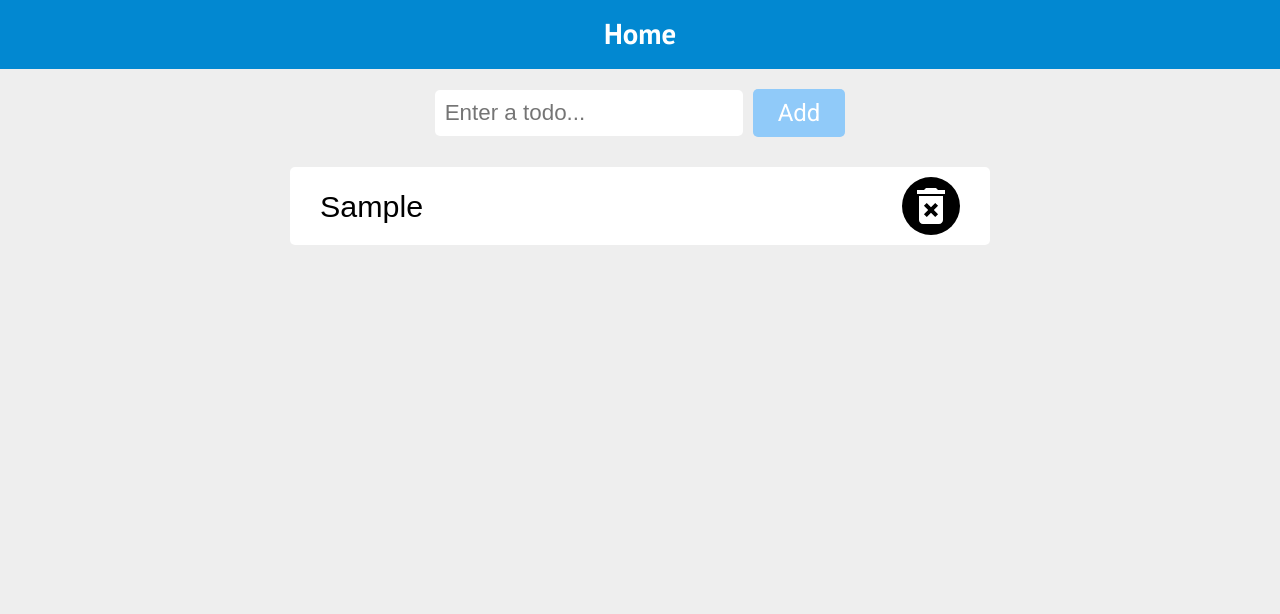
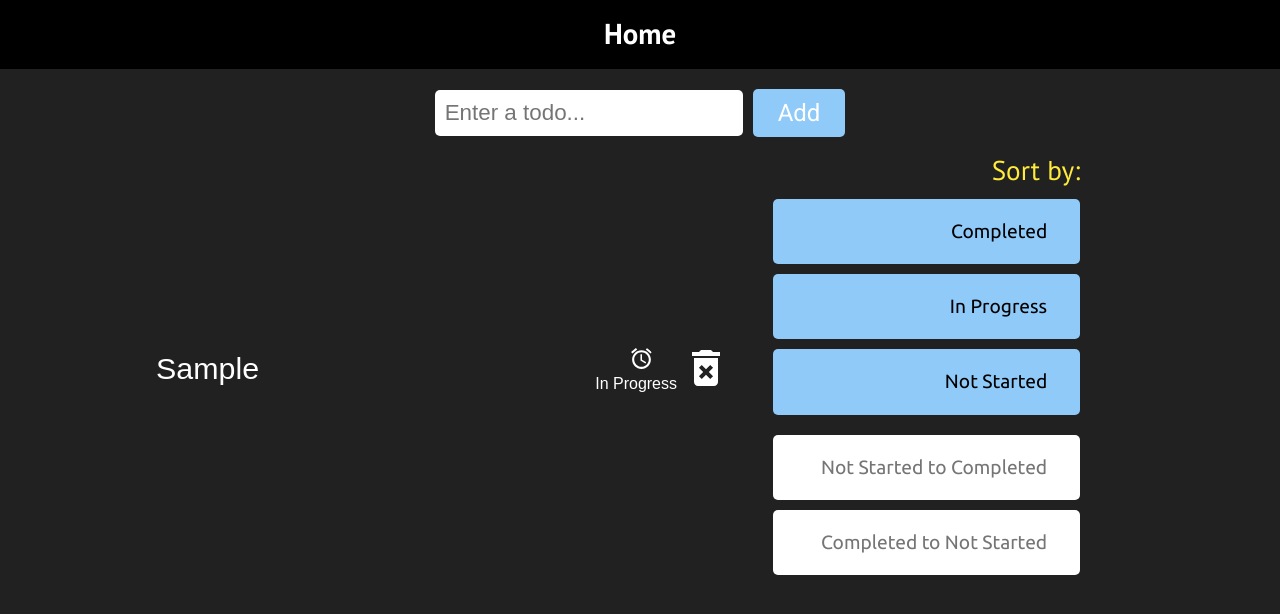
Before and after one commit to nickkhall/simple-redux-todo, a React app: page / in a window 1280 px wide. Both pictures are taken after typing "Sample" into the empty fields and a click on the button "Add". Built offline with nearby package versions, Linux system fonts and the light colour scheme.

Commit message:
WIP Commit. Added sort by complete. WIP add sort by in progress

```diff
--- a/src/js/actions/action_index.js
+++ b/src/js/actions/action_index.js
@@ -2,7 +2,11 @@ import React from 'react';
 
 export const ADD_TODO = 'ADD_TODO';
 export const TOGGLE_TODO = 'TOGGLE_TODO';
+export const TOGGLE_IN_PROGRESS = 'TOGGLE_IN_PROGRESS';
 export const DELETE_TODO = 'DELETE_TODO';
+export const SORT_COMPLETED_TODOS = 'SORT_COMPLETED_TODOS';
+export const SORT_IN_PROGRESS_TODOS = 'SORT_IN_PROGRESS_TODOS';
+export const SORT_NOT_STARTED_TODOS = 'SORT_NOT_STARTED_TODOS';
 
 const _id = () => Math.random().toString(34).slice(2);
 
@@ -12,7 +16,8 @@ export function addTodo(item) {
     payload: {
       id: _id(),
       completed: false,
-      text: item
+      text: item,
+      order: 3
     }
   }
 }
@@ -27,6 +32,15 @@ export function deleteTodo(id) {
 export function toggleTodo(id) {
   return {
     type: TOGGLE_TODO,
+    payload: {
+      id,
+    }
+  }
+}
+
+export function toggleInProgressTodo(id) {
+  return {
+    type: TOGGLE_IN_PROGRESS,
     payload: id
   }
 }
--- a/src/js/components/todoTable.js
+++ b/src/js/components/todoTable.js
@@ -13,22 +13,51 @@ class todoTable extends Component {
       )
     } else {
         return items.map( prop =>
-          <li onClick={() => this.props.toggleTodo(prop.id)} className={"todo-li" + (
-            prop.completed ? ' completedLi' : ''
-          )} key={prop.id}>
+          <li
+            onClick={() => this.props.toggleTodo(prop.id)}
+            className={"todo-li" + (prop.completed ? ' completedLi' : '')}
+            key={prop.id}
+          >
             { prop.text }
+            <div className="status-container" onClick={ () => this.props.toggleInProgressTodo(prop.id) }>
+              <img src="../../src/styles/imgs/in-progress-white.svg"></img>
+              <span>In Progress</span>
+            </div>
             <img src="../../src/styles/imgs/white-trash-can.svg" className="trash-can" onClick={() => this.props.deleteTodo(prop.id)} />
           </li>
         );
       }
   }
 
+  sortBy() {
+    var buttonClicked = !buttonClicked;
+
+    return buttonClicked;
+  }
+
   render() {
+    let buttonClicked = false;
+    let { items } = this.props.state.todos;
+
     return (
       <section className="todo-container">
         <ul>
           { this.showTodos() }
         </ul>
+        <aside className={"categories-section" + (
+          this.props.state.todos.items.length > 0 ? ' display' : ''
+        )}>
+          <div className="categories-container">
+            <ul className="categories">
+              Sort by:
+              <li className={ "category" + (buttonClicked ? ' active' : '') } onClick={() => this.props.sortCompletedTodos(this.props.items)}>Completed</li>
+              <li className={ "category" + (buttonClicked ? ' active' : '') }>In Progress</li>
+              <li className={ "category" + (buttonClicked ? ' active' : '') }>Not Started</li>
+              <li className={ "category not-started" + (buttonClicked ? ' active' : '') }>Not Started to Completed</li>
+              <li className={ "category not-started" + (buttonClicked ? ' active' : '') }>Completed to Not Started</li>
+            </ul>
+          </div>
+        </aside>
       </section>
     )
   }
--- a/src/js/reducers/reducer_todo.js
+++ b/src/js/reducers/reducer_todo.js
@@ -1,5 +1,13 @@
 import React from 'react';
-import { ADD_TODO, TOGGLE_TODO, DELETE_TODO } from '../actions/action_index';
+import {
+  ADD_TODO,
+  TOGGLE_TODO,
+  TOGGLE_IN_PROGRESS,
+  DELETE_TODO,
+  SORT_COMPLETED_TODOS,
+  SORT_IN_PROGRESS_TODOS,
+  SORT_NOT_STARTED_TODOS
+} from '../actions/action_index';
 
 
 const todoReducers = (state = { items: [] }, action) => {
@@ -16,8 +24,23 @@ const todoReducers = (state = { items: [] }, action) => {
 
     case TOGGLE_TODO:
       state.items.forEach((item, index) => {
-        if(item.id === action.payload) item.completed = !item.completed;
+        if(item.id === action.payload.id) {
+          item.completed = !item.completed;
+          if(item.order === 1) item.order += 2;
+          else item.order -= 2;
+        }
       });
+      break;
+
+    case SORT_COMPLETED_TODOS:
+      const sortOrders = (a,b) => a.order - b.order;
+
+      state.items.sort(sortOrders);
+      break;
+
+    case TOGGLE_IN_PROGRESS:
+      console.log('this is a toggle item: ', action.payload);
+
       break;
   }
   return Object.assign({}, state);
--- a/src/styles/main.scss
+++ b/src/styles/main.scss
@@ -97,23 +97,39 @@ input, select {
 
 
 // Color Variables
+$almostBlack: #212121;
 $black:#000;
-$blue: #0288D1;
+$blue: #283593;
+$blueGrey: #546E7A;
 $completed: #424242;
+$darkGrey: #757575;
 $grey: #E0E0E0;
 $lightBlue: #90CAF9;
-$lightGrey:#EEEEEE;
+$lightGrey:#BDBDBD;
 $red: #B71C1C;
 $white:#fff;
+$yellow: #FFEB3B;
 
 
 // Main Syles //
 body {
-  background: $lightGrey;
+  background: $almostBlack;
   overflow-x: hidden;
  }
 
+ .display { display:flex!important; }
+ .active {
+   background: transparent;
+   border:3px solid $darkGrey;
+   color:$yellow;
+ }
+ .not-started {
+   background:$white!important;
+   color:$darkGrey!important;
+ }
+
  .no-todos {
+   color:$white;
    display:block;
    font-size:2rem;
    font-family:"PT Sans", Arial, sans-serif;
@@ -122,7 +138,7 @@ body {
 
 header {
   align-items: center;
-  background:$blue;
+  background:$black;
   display:flex;
   justify-content: space-around;
   padding:20px;
@@ -169,22 +185,46 @@ header {
 
 .todo-container {
   ul {
-    width:100%;
+    max-width:80%;
+    min-width:50%;
+    width:auto;
       .todo-li {
-        background:$white;
-        border:none;
+        background:transparent;
+        border:3px solid transparent;
         border-radius:5px;
+        color:$white;
         font-size:1.9rem;
         font-family:"Raleway", Arial, sans-serif;
-        justify-content: space-between;
+        justify-content:space-between;
         list-style: none;
         margin:10px auto;
         padding:10px 30px;
-        width:50%;
+          &:hover {
+            border:3px solid $white;
+            transition-property: border, left, top, height;
+            transition-duration: 1s, 3s;
+          }
+          .status-container {
+            display:flex;
+            flex:30%;
+            flex-direction:column;
+            justify-content: flex-end;
+            text-align: center;
+              & > img {
+                height:25px;
+                margin-left:auto;
+                margin-right:23px;
+                padding-top:2px;
+              }
+              span {
+                display:flex;
+                font-size:1rem;
+                justify-content: flex-end;
+              }
+          }
           img {
-            background:$black;
             border-radius:50%;
-            padding:5px;
+            padding:5px 0px 5px 5px;
           }
       }
       .completedLi {
@@ -193,4 +233,44 @@ header {
         text-decoration:line-through;
       }
   }
+  .categories-section {
+    margin-bottom:auto;
+    display:none;
+    margin-left:10px;
+    max-width:75%;
+    min-width:30%;
+    width:auto;
+      .categories-container {
+        width:100%;
+          .categories {
+            color:$yellow;
+            display:flex;
+            flex-direction:column;
+            font-family:"PT Sans", Arial, sans-serif;
+            font-size:1.7rem;
+            text-align:right;
+              .category {
+                background:$lightBlue;
+                color:$black;
+                border:3px solid transparent;
+                border-radius:5px;
+                font-family:"Ubuntu", Arial, sans-serif;
+                font-size:1.2rem;
+                list-style:none;
+                margin:5px 0px;
+                padding:20px 30px;
+                text-align: right;
+                  &:first-of-type,
+                  &:nth-of-type(4) { margin-top:15px; }
+                  &:hover {
+                    background: transparent!important;
+                    border:3px solid $darkGrey;
+                    color:$yellow!important;
+                    transition-property: border, left, top, height;
+                    transition-duration: 2s, 2s;
+                  }
+              }
+          }
+      }
+  }
 }
```
Also changed, not shown: src/styles/imgs/in-progress-white.svg (added).
